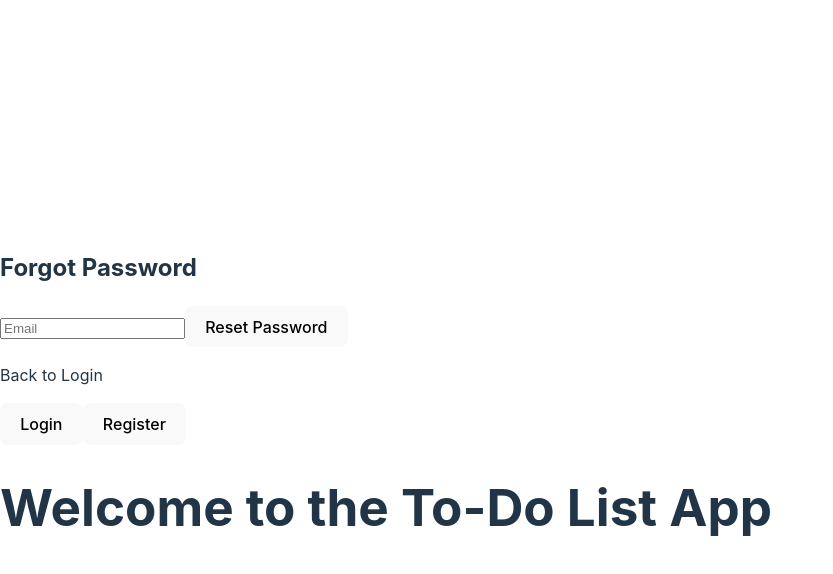
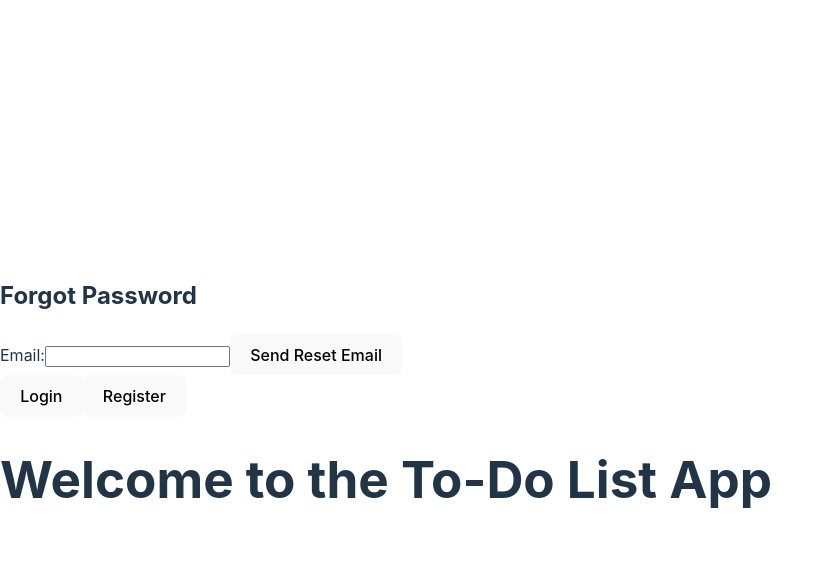
Before and after one commit to ryanli002004/todolistApp, a React (Vite) app in the folder front-end/: page / in a window 1280 px wide. Both pictures are taken after a click on the button "Forgot Password". Shown: the top 574 px of the page, without its empty margins (0-833 px from the left). Built offline with nearby package versions, Linux system fonts and the light colour scheme.

Commit message:
fixed up some password reset functionality

```diff
--- a/front-end/package.json
+++ b/front-end/package.json
@@ -12,7 +12,8 @@
   "dependencies": {
     "axios": "^1.7.7",
     "react": "^18.3.1",
-    "react-dom": "^18.3.1"
+    "react-dom": "^18.3.1",
+    "react-router-dom": "^7.0.1"
   },
   "devDependencies": {
     "@eslint/js": "^9.13.0",
--- a/front-end/src/components/auth/AuthPopup.jsx
+++ b/front-end/src/components/auth/AuthPopup.jsx
@@ -2,13 +2,22 @@ import React, { useState } from "react";
 import LoginForm from "./LoginForm";
 import RegisterForm from "./RegisterForm";
 import ForgotPasswordForm from "./ForgotPasswordForm";
+import ResetPasswordForm from "./ResetPasswordForm";
 
 const AuthPopup = ({ onClose }) => {
-  const [currentView, setCurrentView] = useState("login"); // 'login', 'register', or 'forgot'
+  const [currentView, setCurrentView] = useState("login"); // 'login', 'register', 'forgot', or 'reset'
+  const [emailForReset, setEmailForReset] = useState(""); // Store email for reset password view
+  const [successMessage, setSuccessMessage] = useState(""); // For success messages across views
 
   const handleSuccess = (token) => {
     console.log("User authenticated successfully, token:", token);
     onClose(); // Close the popup on success
+  };
+
+  const handleForgotPassword = (email) => {
+    setEmailForReset(email); // Save the email for the reset password view
+    setSuccessMessage("Password reset token sent successfully!");
+    setCurrentView("reset"); // Switch to the reset password form
   };
 
   return (
@@ -18,11 +27,16 @@ const AuthPopup = ({ onClose }) => {
           <LoginForm onSuccess={handleSuccess} />
         )}
         {currentView === "register" && (
-          <RegisterForm onSwitchView={(view) => setCurrentView(view)} />
+          <RegisterForm onSuccess={handleSuccess} />
         )}
         {currentView === "forgot" && (
-          <ForgotPasswordForm />
+          <ForgotPasswordForm onReset={handleForgotPassword} />
         )}
+        {currentView === "reset" && (
+          <ResetPasswordForm email={emailForReset} successMessage={successMessage} />
+        )}
+
+        {/* Buttons for switching views */}
         <div className="switch-links">
           {currentView !== "login" && (
             <button onClick={() => setCurrentView("login")}>Login</button>
--- a/front-end/src/components/auth/ForgotPasswordForm.jsx
+++ b/front-end/src/components/auth/ForgotPasswordForm.jsx
@@ -1,10 +1,13 @@
 import React, { useState } from "react";
 
-const ForgotPasswordForm = ({ switchPage }) => {
+const ForgotPasswordForm = ({ onReset }) => {
   const [email, setEmail] = useState("");
+  const [errorMessage, setErrorMessage] = useState("");
+  const [successMessage, setSuccessMessage] = useState("");
 
   const handleForgotPassword = async (e) => {
     e.preventDefault();
+
     try {
       const response = await fetch("http://localhost:3000/auth/forgot-password", {
         method: "POST",
@@ -13,32 +16,43 @@ const ForgotPasswordForm = ({ switchPage }) => {
         },
         body: JSON.stringify({ email }),
       });
+
+      if (!response.ok) {
         const data = await response.json();
-      if (response.ok) {
-        alert("Password reset link sent!");
-        switchPage("login");
-      } else {
-        alert(data.message || "Request failed");
+        throw new Error(data.message || "Something went wrong.");
       }
+
+      // Show success message
+      setSuccessMessage("Reset email sent successfully. Please check your inbox.");
+      setErrorMessage("");
+
+      // Notify parent and redirect to ResetPasswordForm
+      setTimeout(() => {
+        onReset(email); // Pass email to `AuthPopup` to switch views
+      }, 2000); // Slight delay for UX
     } catch (error) {
-      console.error("Error during forgot password:", error);
+      setErrorMessage(error.message);
+      setSuccessMessage("");
     }
   };
 
   return (
-    <form className="auth-form" onSubmit={handleForgotPassword}>
+    <form onSubmit={handleForgotPassword}>
       <h2>Forgot Password</h2>
+      {errorMessage && <p style={{ color: "red" }}>{errorMessage}</p>}
+      {successMessage && <p style={{ color: "green" }}>{successMessage}</p>}
+
+      <label>
+        Email:
         <input
           type="email"
-        placeholder="Email"
           value={email}
           onChange={(e) => setEmail(e.target.value)}
           required
         />
-      <button type="submit">Reset Password</button>
-      <p>
-        Back to <span onClick={() => switchPage("login")}>Login</span>
-      </p>
+      </label>
+
+      <button type="submit">Send Reset Email</button>
     </form>
   );
 };
--- a/front-end/src/components/auth/ResetPassword.jsx
+++ b/front-end/src/components/auth/ResetPasswordForm.jsx
@@ -1,12 +1,11 @@
 import React, { useState } from "react";
 
-const ResetPassword = ({ email }) => {
-  const [token, setToken] = useState(""); // One-time token
-  const [newPassword, setNewPassword] = useState(""); // New password
-  const [successMessage, setSuccessMessage] = useState(""); // Message for success
-  const [errorMessage, setErrorMessage] = useState(""); // Message for errors
+const ResetPasswordForm = ({ email, successMessage }) => {
+  const [token, setToken] = useState("");
+  const [newPassword, setNewPassword] = useState("");
+  const [error, setError] = useState("");
 
-  const handleResetPassword = async (e) => {
+  const handleSubmit = async (e) => {
     e.preventDefault();
 
     try {
@@ -18,31 +17,27 @@ const ResetPassword = ({ email }) => {
         body: JSON.stringify({ email, token, newPassword }),
       });
 
-      const data = await response.json();
-
       if (!response.ok) {
-        throw new Error(data.message || "Something went wrong.");
+        const data = await response.json();
+        throw new Error(data.message || "Failed to reset password.");
       }
 
-      setSuccessMessage("Your password has been reset successfully!");
-      setErrorMessage("");
-    } catch (error) {
-      setErrorMessage(error.message);
-      setSuccessMessage("");
+      alert("Password reset successfully!");
+    } catch (err) {
+      setError(err.message);
     }
   };
 
   return (
-    <form onSubmit={handleResetPassword}>
+    <form onSubmit={handleSubmit}>
       <h2>Reset Password</h2>
       {successMessage && <p style={{ color: "green" }}>{successMessage}</p>}
-      {errorMessage && <p style={{ color: "red" }}>{errorMessage}</p>}
+      {error && <p style={{ color: "red" }}>{error}</p>}
 
       <label>
         Email:
         <input type="email" value={email} readOnly />
       </label>
-
       <label>
         Token:
         <input
@@ -52,7 +47,6 @@ const ResetPassword = ({ email }) => {
           required
         />
       </label>
-
       <label>
         New Password:
         <input
@@ -68,4 +62,4 @@ const ResetPassword = ({ email }) => {
   );
 };
 
-export default ResetPassword;
+export default ResetPasswordForm;
```
Also changed, not shown: 2 other files (tests, documents, lock files or other folders). Lines whose indentation alone changed are shown as unchanged.
